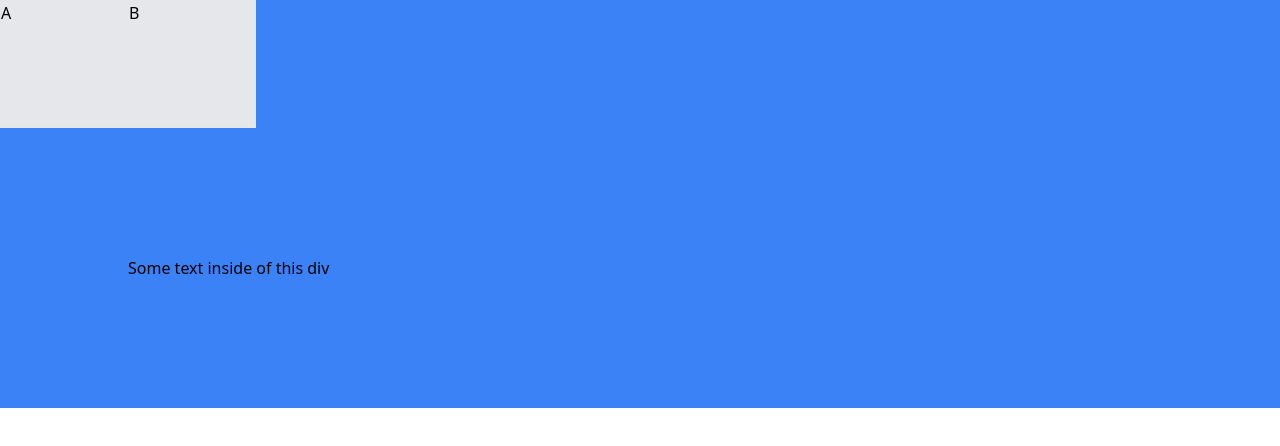
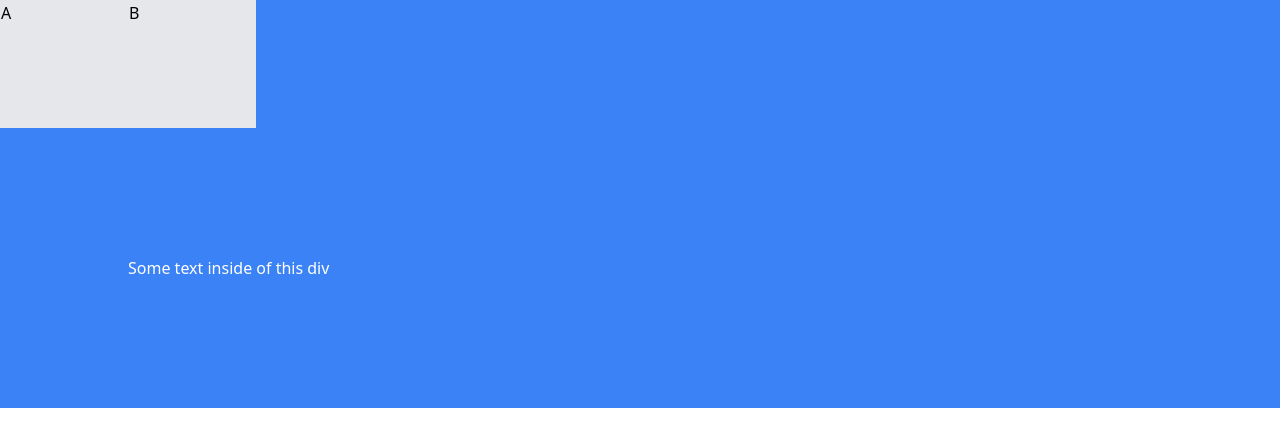
Before and after one commit to dazeign/TailWindCSS-Projects, a plain HTML site: page responsiveDesign.html in a window 1280 px wide. Drawn offline with nearby package versions, Linux system fonts and the light colour scheme.

Commit message:
Iyawo mi

```diff
--- a/responsiveDesign.html
+++ b/responsiveDesign.html
@@ -12,8 +12,8 @@
         <div class="w-32 h-32 bg-gray-200 border">B</div>
     </div>
 
-    <div class="bg-blue-500">
-        <div class="p-4 sm:p-32">Some text inside of this div</div>
+    <div class="bg-blue-500 ">
+        <div class="p-4 sm:p-32 text-white">Some text inside of this div</div>
     </div>
 </body>
 </html>
```
Also changed, not shown: finalChallenge.html (+1 -1 lines), 1 other file.
